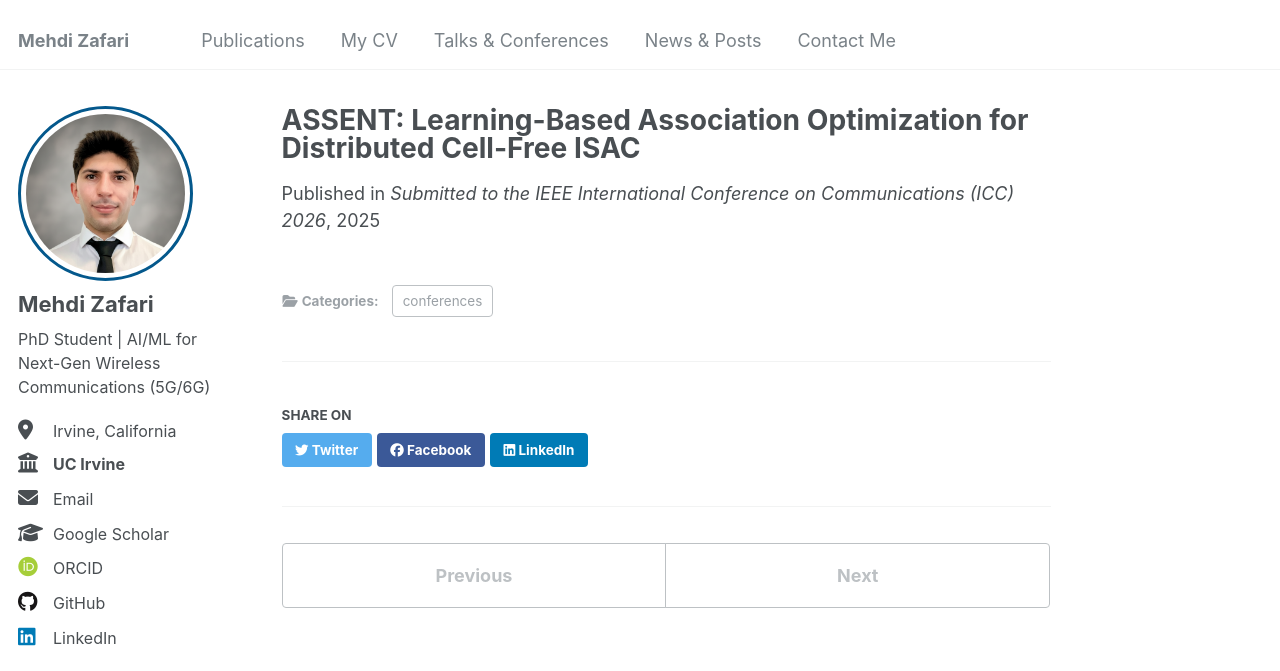
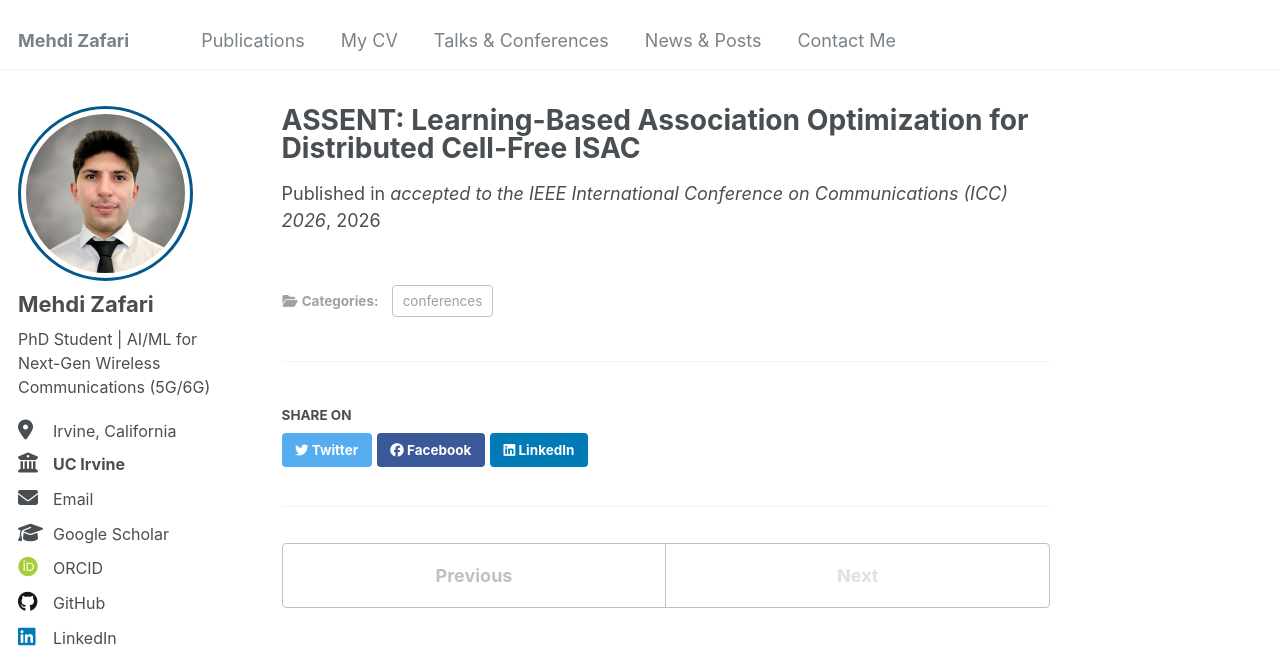
Before and after one commit to MehdiZD97/mehdizd97.github.io, a Jekyll site: the page built from _publications/2025-11-C-5.md, in a window 1280 px wide and 935 px high. Shown: the top 671 px of the window. Built offline with Jekyll 4.4.1, drawn with Linux system fonts in a browser that asks for light colours; some web fonts are replaced.

Commit message:
Publication dates changed to acceptance date

```diff
--- a/_publications/2025-11-C-5.md
+++ b/_publications/2025-11-C-5.md
@@ -5,8 +5,8 @@
 category: conferences
 permalink: /publication/2025-11-C-5/
 excerpt: ''
-date: 2025-11-10
-venue: 'Submitted to the IEEE International Conference on Communications (ICC) 2026'
+date: 2026-01-01    # acceptance date
+venue: 'accepted to the IEEE International Conference on Communications (ICC) 2026'
 paperurl:
 citation:
 doi:
```
Also changed, not shown: _publications/2024-09-J-1.md (+1 -1 lines), _publications/2025-06-J-2.md (+1 -1 lines), _publications/2025-08-C-4.md (+2 -2 lines).
